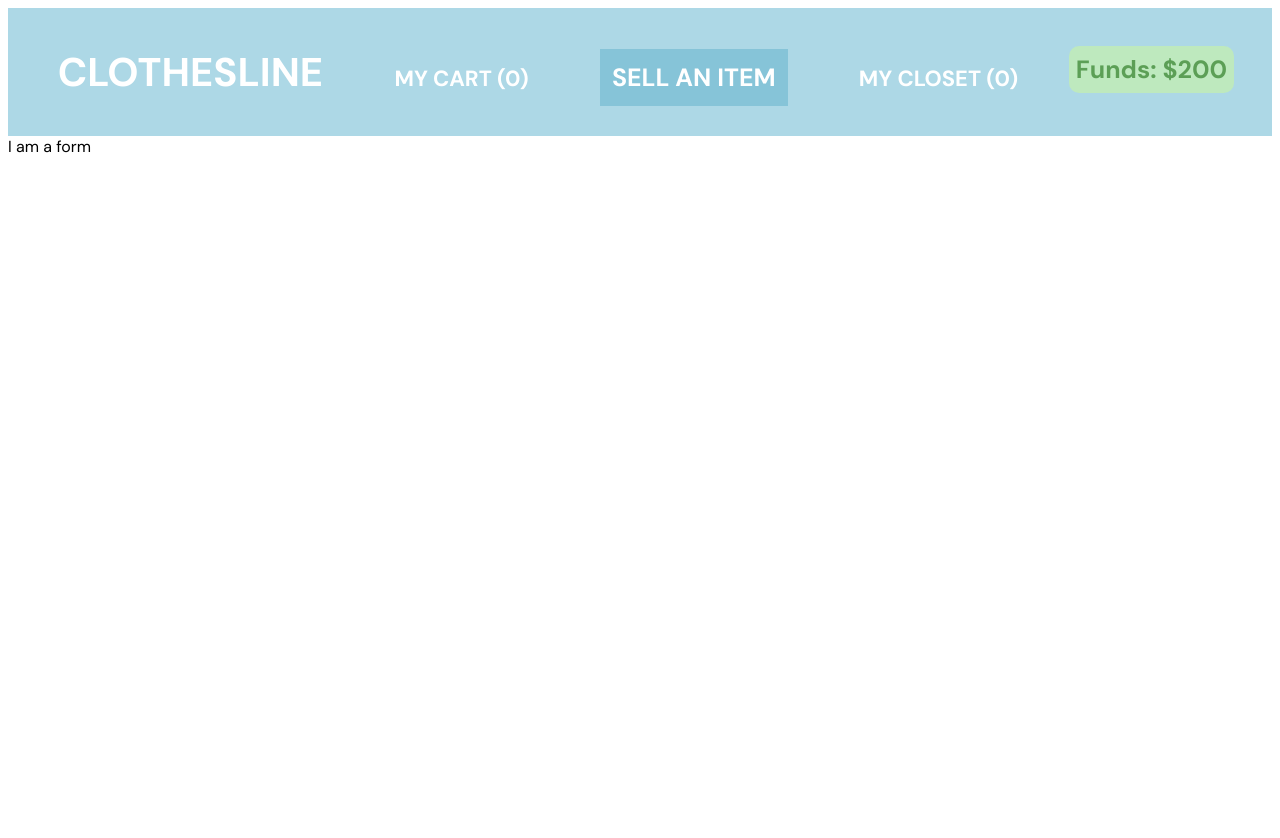
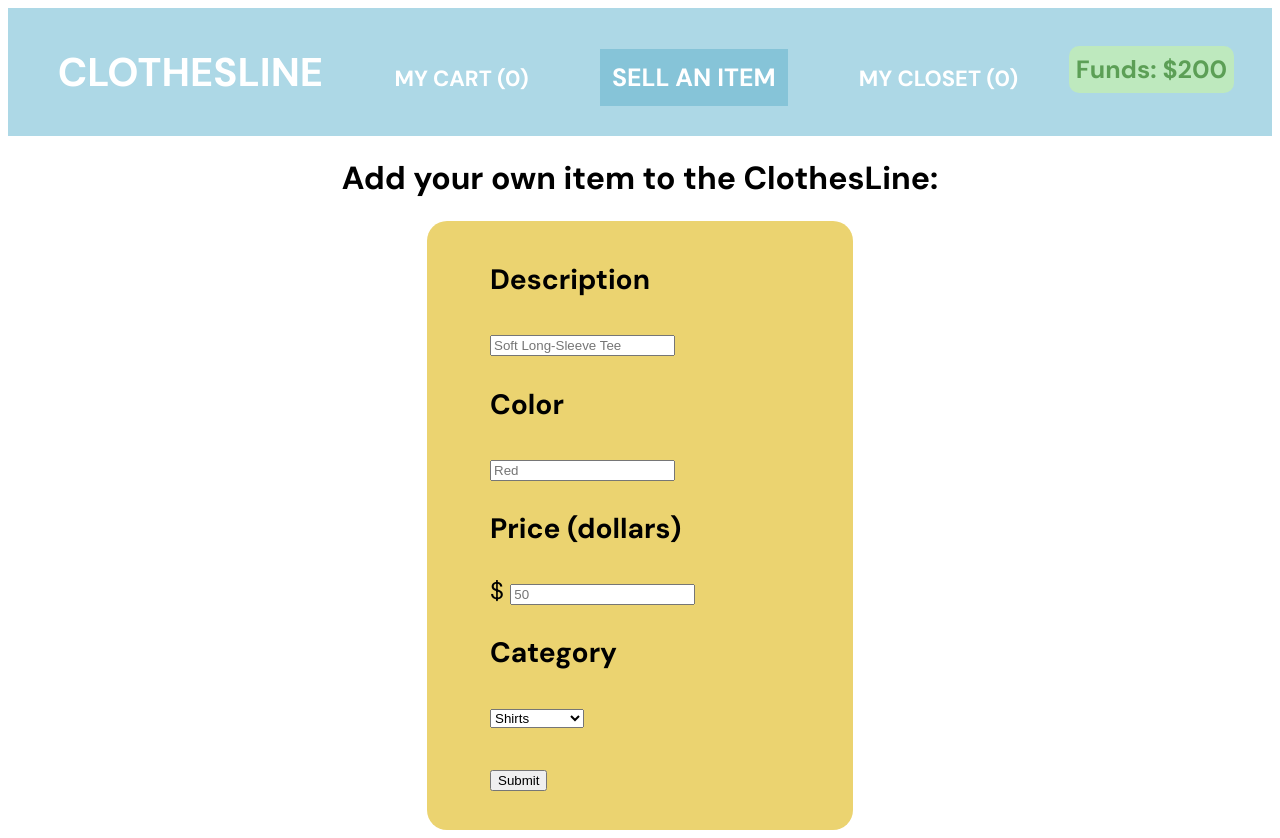
Before and after one commit to hopebradley/clothesline, a React (Create React App) app: page /sell in a window 1280 px wide. Before the commit the page ends 800 px from the top, so only its background shows below. Built offline with nearby package versions, Linux system fonts and the light colour scheme; data requests are answered from the project's data file.

Commit message:
add more functions

```diff
--- a/db.json
+++ b/db.json
@@ -399,6 +399,14 @@
       "price": 119,
       "color": "Silver",
       "description": "Heart-Shaped Pendant"
+    },
+    {
+      "category": "Shirts",
+      "img_url": "./img/shirt.png",
+      "price": "3",
+      "color": "sfdg",
+      "description": "fsgf",
+      "id": 51
     }
   ]
 }
--- a/src/App.js
+++ b/src/App.js
@@ -46,13 +46,33 @@ class App extends React.Component {
   //CART FUNCTIONS
   addToCart = (e) => {
     const clickedItem = this.state.allClothes.find(item => item.id == e.target.parentElement.children[0].id);
-    const clickedItemMessage = e.target.parentElement.children[2];
+    let clickedItemMessage = e.target.parentElement.children[2];
+    if (e.target.parentElement.id > 50) {
+      clickedItemMessage.innerText = "You can't add your own item to your cart!";
+      setTimeout(() => clickedItemMessage.innerText="", 1000);
+    }
+    else {
       clickedItemMessage.innerText = "Added To Cart!";
       window.setTimeout(() => this.moveDisplay(clickedItem, clickedItemMessage), 500);
       clickedItem.inCart = true;
       this.setState({
         allClothes: [...this.state.allClothes]
       })
+    }
+  }
+
+  notInterested = (e) => {
+    const clickedItem = this.state.allClothes.find(item => item.id == e.target.parentElement.children[0].id);
+    let clickedItemMessage = e.target.parentElement.children[2];
+      clickedItemMessage.innerText = "We won't show you this again.";
+      window.setTimeout(() => {
+        clickedItemMessage.innerText = '';
+        const newClothes = this.state.allClothes.filter(item => item != clickedItem);
+        this.setState({
+          allClothes: newClothes,
+          displayClothes: newClothes.slice(0,5)
+        })
+      }, 700);
   }
 
   removeFromCart = (e) => {
@@ -92,6 +112,58 @@ class App extends React.Component {
     }
   }
 
+  addItem = (e) => {
+    e.preventDefault();
+    const formContents = Array.from(e.target.children);
+    const color = formContents[3].value;
+    const description = formContents[1].value;
+    const price = formContents[5].value;
+    const category = formContents[7][formContents[7].selectedIndex].value;
+    let image;
+    switch(category) {
+      case "Shirts":
+        image = "./img/shirt.png";
+        break;
+      case "Pants":
+        image = './img/pants.png';
+        break;
+      case "Shoes":
+        image = "./img/shoes.png";
+        break;
+      case "Accessories":
+        image = './img/hat.png';
+    }
+
+    const configObject = {
+      method: "POST",
+      headers: {
+        "Content-Type": "application/json",
+        "Accept": "application/json"
+      },
+      body: JSON.stringify({
+        category: category,
+        img_url: image,
+        price: price,
+        color: color,
+        description: description
+      })
+    }
+
+    fetch('http://localhost:3001/clothes', configObject)
+    .then(resp => resp.json())
+    .then(data => {
+      console.log(data);
+      const newDisplay = [...this.state.displayClothes];
+      newDisplay.unshift(data);
+      newDisplay.pop();
+      console.log(newDisplay);
+      this.setState({
+        displayClothes: newDisplay,
+      })
+    })
+
+  }
+
 
   //RENDERING AND ROUTES
   render() {
@@ -104,7 +176,7 @@ class App extends React.Component {
           funds={this.state.currentFunds} />
 
           <Route exact path="/" render={(props) => (
-            <ClothesOnLine {...props} clothes={this.state.displayClothes} addToCart={this.addToCart}/>
+            <ClothesOnLine {...props} clothes={this.state.displayClothes} addToCart={this.addToCart} notInterested={this.notInterested}/>
           )}
           />
           <Route exact path="/cart" render={(props) => (
@@ -112,7 +184,7 @@ class App extends React.Component {
           )}
           />
           <Route exact path="/sell" render={(props) => (
-            <ClothingForm {...props}  />
+            <ClothingForm {...props} addItem={this.addItem} />
           )}
           />
           <Route exact path="/closet" render={(props) => (
--- a/src/components/ClothingForm.js
+++ b/src/components/ClothingForm.js
@@ -1,8 +1,30 @@
 import react from 'react';
 
-const ClothingForm = () => {
+const ClothingForm = (props) => {
 
-    return "I am a form";
+    return (
+        <div>
+            <h1 id="form-title">Add your own item to the ClothesLine:</h1>
+            <form onSubmit={props.addItem} className="form">
+                <h3>Description</h3>
+                <input type="text" placeholder="Soft Long-Sleeve Tee"></input>
+                <h3>Color</h3>
+                <input type="text" placeholder="Red"></input>
+                <h3>Price (dollars)</h3>
+                $ <input type="text" placeholder="50"></input>
+                <h3>Category</h3>
+                <select>
+                    <option>Shirts</option>
+                    <option>Pants</option>
+                    <option>Shoes</option>
+                    <option>Accessories</option>
+                </select>
+                <br></br>
+                <br></br>
+                <input type="submit"></input>
+            </form>
+        </div>
+    )
 }
 
 export default ClothingForm;
--- a/src/components/UnboughtItem.js
+++ b/src/components/UnboughtItem.js
@@ -10,7 +10,7 @@ const UnboughtItem = (props) => {
             <ItemInfo item={props.item} />
             <button onClick={props.addToCart}>Add To Cart</button>
             <p id="cart-message"></p>
-            <button>Not Interested</button>
+            <button onClick={props.notInterested}>Not Interested</button>
         </div>
     )
 }
--- a/src/containers/ClothesOnLine.js
+++ b/src/containers/ClothesOnLine.js
@@ -6,7 +6,7 @@ const ClothesOnLine = (props) => {
         <div>
             <div className="line"></div>
             <div className="clothing-container">
-                {props.clothes.map(theItem => <UnboughtItem item={theItem} addToCart={props.addToCart} /> )}
+                {props.clothes.map(theItem => <UnboughtItem item={theItem} notInterested={props.notInterested} addToCart={props.addToCart} /> )}
             </div>
             <p style={{color: "grey", fontSize: "15px", textAlign: "center"}}>Clothes will move across the clothesline as you add items to your cart or remove them from the line.</p>
 
--- a/src/index.css
+++ b/src/index.css
@@ -67,11 +67,27 @@
   margin-top:100px;
 }
 
+.form {
+  width: 300px;
+  margin: auto;
+  font-size:x-large;
+  background-color:rgb(235, 211, 112);
+  padding-left: 5%;
+  padding-right: 5%;
+  padding-top: 1%;
+  padding-bottom: 3%;
+  border-radius: 20px;
+}
+
+#form-title {
+  text-align: center;
+}
+
 .entire-item {
   float: left;
   margin-left: 2%;
   margin-right: 2%;
-  background-color: rgb(198, 210, 242);
+  background-color: rgb(198, 214, 242);
   font-size: x-small;
   width: 14%;
   padding: 1%;
```
Lines whose indentation alone changed are shown as unchanged.
